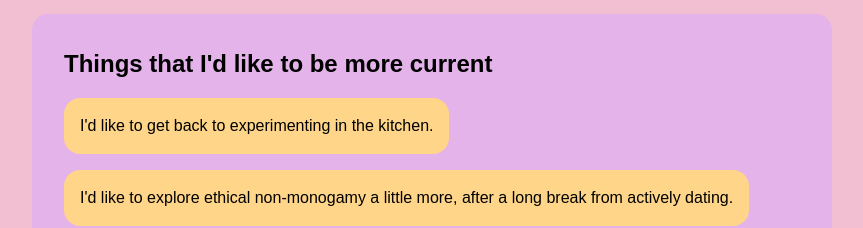
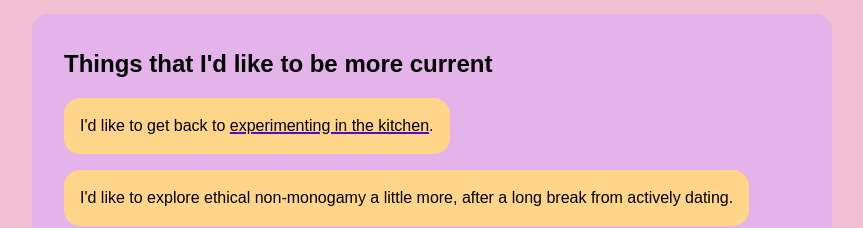
Before and after one commit to yndajas/simple-website, a website: page index.html in a window 1280 px wide. Shown: the part 1802-2030 px from the top of the page, without its empty margins (208-1071 px from the left). Drawn offline with Linux system fonts and the light colour scheme.

Commit message:
Add Salt, Fat, Acid, Heat link

```diff
--- a/index.html
+++ b/index.html
@@ -67,7 +67,14 @@
         <h2>Things that I'd like to be more current</h2>
 
         <ul role="list">
-          <li>I'd like to get back to experimenting in the kitchen.</li>
+          <li>
+            I'd like to get back to
+            <a
+              href="https://www.saltfatacidheat.com"
+              aria-label="Salt, Fat, Acid, Heat, a very popular book and Netflix show that teaches people the fundamentals of making great food focusing on the eponymous four components"
+              >experimenting in the kitchen</a
+            >.
+          </li>
           <li>
             I'd like to explore ethical non-monogamy a little more, after a long
             break from actively dating.
```
